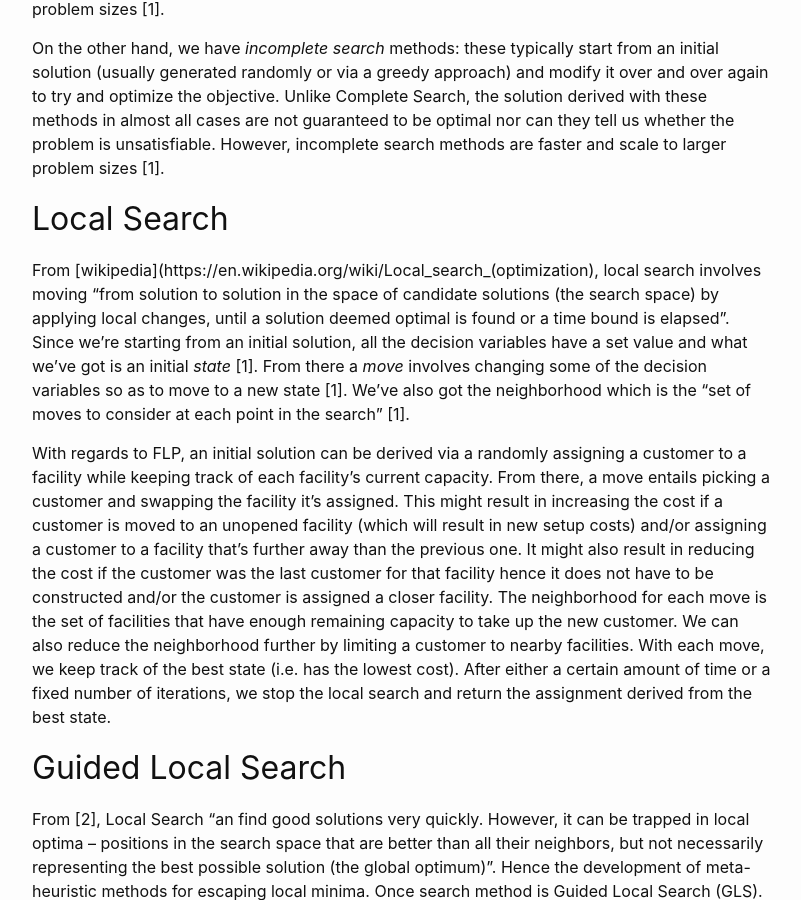
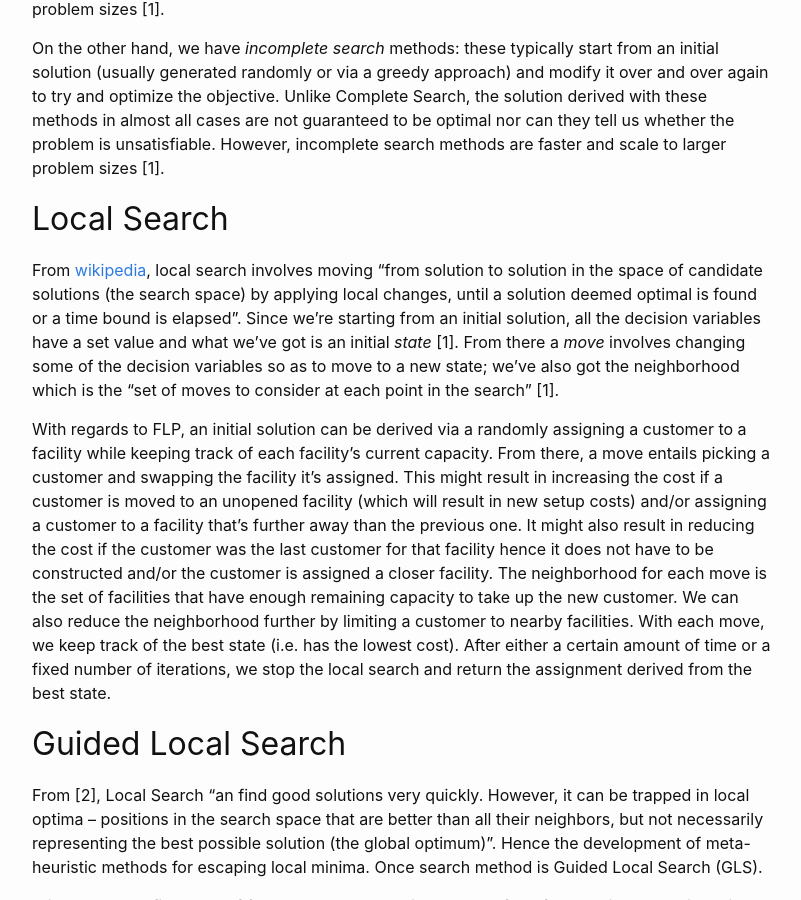
Before and after one commit to bnmoch3/blog, a Jekyll site: the page built from _posts/2024-03-21-gls-facility-location-p3.md, in a window 1280 px wide and 900 px high, scrolled down 593 px. Shown: the whole window, without its empty margins (238-1039 px from the left). Built offline with Jekyll 4.4.1, drawn with Linux system fonts in a browser that asks for light colours.

Commit message:
Fix link

```diff
--- a/_posts/2024-03-21-gls-facility-location-p3.md
+++ b/_posts/2024-03-21-gls-facility-location-p3.md
@@ -35,15 +35,14 @@ problem sizes [1].
 
 ## Local Search
 
-From [wikipedia](https://en.wikipedia.org/wiki/Local_search_(optimization),
-local search involves moving "from solution to solution in the space of
-candidate solutions (the search space) by applying local changes, until a
-solution deemed optimal is found or a time bound is elapsed". Since we're
-starting from an initial solution, all the decision variables have a set value
-and what we've got is an initial _state_ [1]. From there a _move_ involves
-changing some of the decision variables so as to move to a new state [1]. We've
-also got the neighborhood which is the "set of moves to consider at each point
-in the search" [1].
+From [wikipedia](https://en.wikipedia.org/wiki/Local_search_optimization), local
+search involves moving "from solution to solution in the space of candidate
+solutions (the search space) by applying local changes, until a solution deemed
+optimal is found or a time bound is elapsed". Since we're starting from an
+initial solution, all the decision variables have a set value and what we've got
+is an initial _state_ [1]. From there a _move_ involves changing some of the
+decision variables so as to move to a new state; we've also got the neighborhood
+which is the "set of moves to consider at each point in the search" [1].
 
 With regards to FLP, an initial solution can be derived via a randomly assigning
 a customer to a facility while keeping track of each facility's current
```
Also changed, not shown: other parts of _posts/2024-03-21-gls-facility-location-p3.md (+1 -1 lines).
